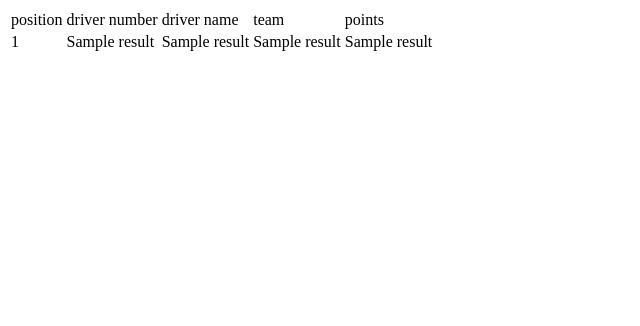
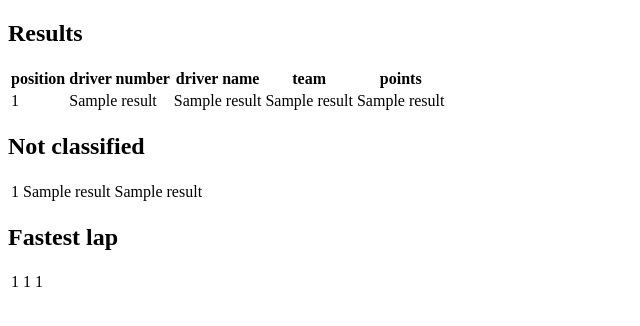
Before and after one commit to IanSpeelman/f1visualizer, a Flask app: template templates/table.html in a window 1280 px wide. Shown: the top 326 px of the page, without its empty margins (0-640 px from the left). Run offline with Flask 3, Linux system fonts and the light colour scheme; the template is opened without the code that fills it: most values are stand-ins (such as "Sample title", 1, 10 or a date in 2020).

Commit message:
added a not classified table fastest lap table is not working as expected yet

```diff
--- a/app.py
+++ b/app.py
@@ -19,8 +19,6 @@ def upload():
 
     with pdfplumber.open(filename) as pdf:
         page = pdf.pages[1];
-        data = page.extract_tables(table_settings={"snap_x_tolerance": 1})
-    results = []
-    for driver in data[0]:
-        results.append(driver)
+        results = page.extract_tables(table_settings={"snap_x_tolerance": 1})
+        # return results
     return render_template("table.html", results=results)
--- a/templates/table.html
+++ b/templates/table.html
@@ -1,14 +1,14 @@
 {% extends "layout.html" %} {% block body %}
-
+<h2>Results</h2>
 <table>
 	<tr>
-		<td>position</td>
-		<td>driver number</td>
-		<td>driver name</td>
-		<td>team</td>
-		<td>points</td>
+		<th>position</th>
+		<th>driver number</th>
+		<th>driver name</th>
+		<th>team</th>
+		<th>points</th>
 	</tr>
-	{% for result in results: %}
+	{% for result in results[0]: %}
 	<tr>
 		<td>{{result[0]}}</td>
 		<td>{{result[1]}}</td>
@@ -18,5 +18,31 @@
 	</tr>
 	{% endfor %}
 </table>
+<h2>Not classified</h2>
+<table>
+	{% for result in results[1]: %}
+	<tr>
+		<td>{{result[0]}}</td>
+		<td>{{result[1]}}</td>
+		<td>{{result[4]}}</td>
+	</tr>
 
+	{% endfor %}
+</table>
+<h2>Fastest lap</h2>
+<table>
+	{% if results[2][0][1] == "OVERALL FASTEST LAP": %}
+	<tr>
+		<td>{{results[3][1][0]}}</td>
+		<td>{{results[3][1][1]}}</td>
+		<td>{{results[3][1][4]}}</td>
+	</tr>
+	{% else: %}
+	<tr>
+		<td>{{results[3][0][0]}}</td>
+		<td>{{results[3][0][1]}}</td>
+		<td>{{results[3][0][4]}}</td>
+	</tr>
+	{% endif %}
+</table>
 {% endblock %}
```
